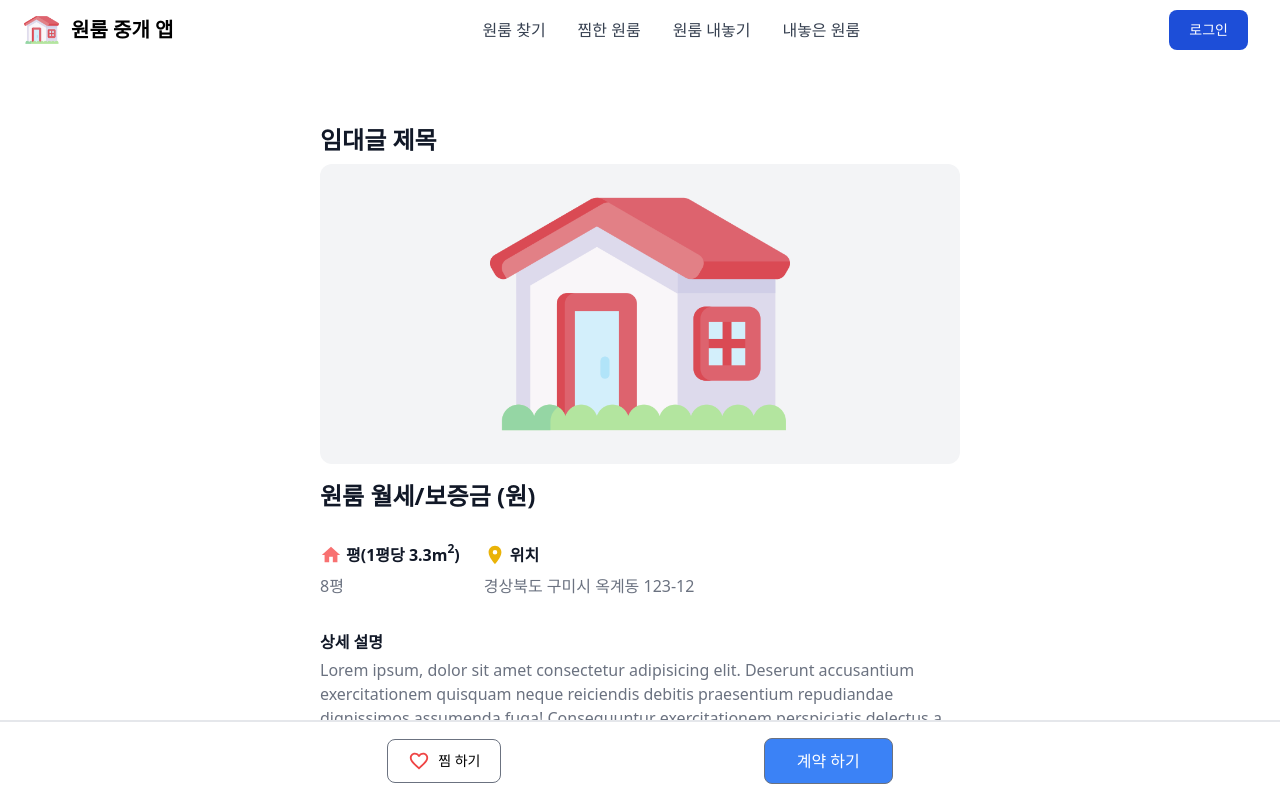
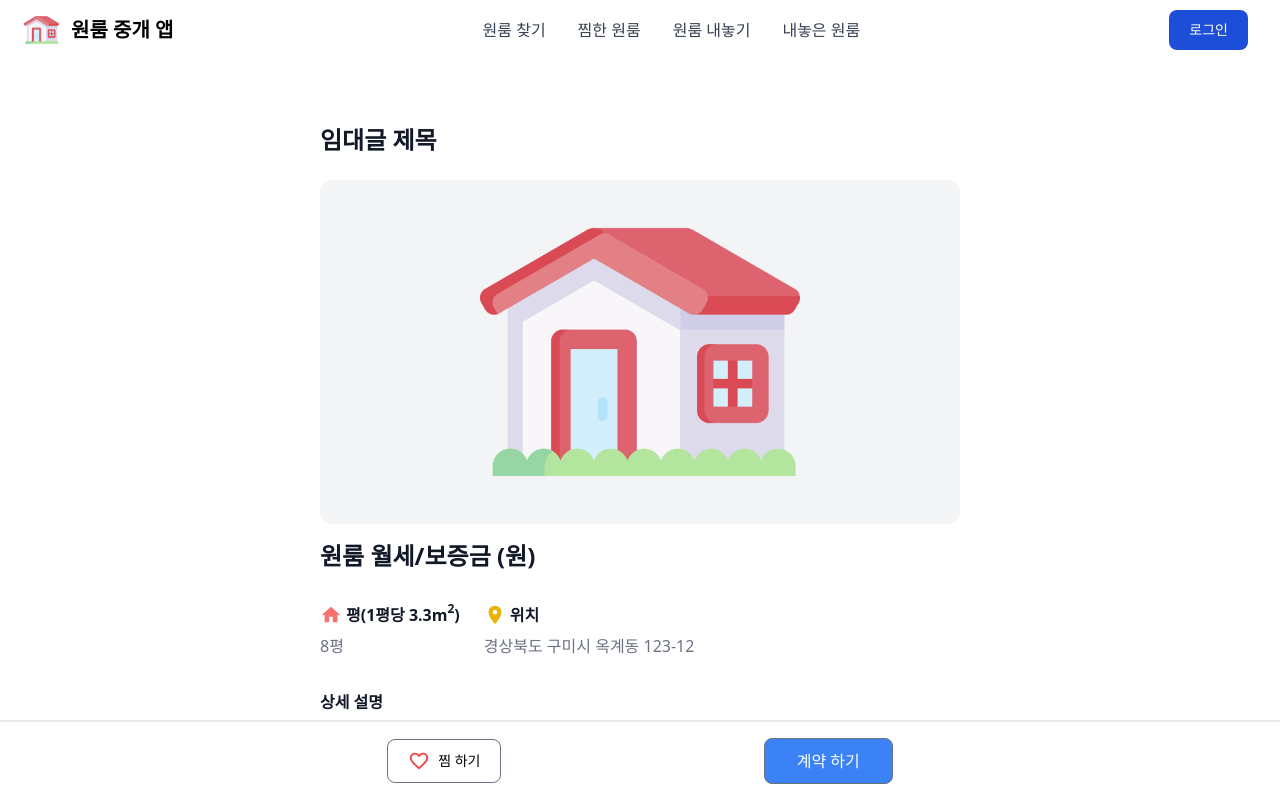
Before and after one commit to YongJaeHyun/room-brokerage-webapp, a Next.js app: page /board/landlord in a window 1280 px wide. Shown: the top 798 px of the page. Built offline with nearby package versions, Linux system fonts and the light colour scheme.

Commit message:
[DEV 19] 원룸 찾기 페이지 및 그 상세 페이지의 마진 및 패딩 조정

```diff
--- a/src/components/board/FavoriteBtn.tsx
+++ b/src/components/board/FavoriteBtn.tsx
@@ -10,7 +10,7 @@ const FavoriteBtn = () => {
     <button
       type="button"
       onClick={handleChange}
-      className="text-black lg:ml-20 xl:ml-64 inline-flex items-center transition-all border border-gray-500 hover:bg-red-400 focus:ring-4 focus:outline-none focus:ring-red-300 font-medium rounded-lg text-sm px-5 py-2.5 text-center dark:text-white"
+      className="text-black bg-white lg:ml-20 xl:ml-64 inline-flex items-center transition-all border border-gray-500 hover:bg-red-400 focus:ring-4 focus:outline-none focus:ring-red-300 font-medium rounded-lg text-sm px-5 py-2.5 text-center dark:text-white"
     >
       {value === true ? <MdFavorite className="text-red-500 mr-2" fontSize={22} /> : <MdFavoriteBorder className="text-red-500 mr-2" fontSize={22} />}
       {value === true ? "찜 취소" : "찜 하기"}
--- a/src/components/board/Item.tsx
+++ b/src/components/board/Item.tsx
@@ -9,7 +9,7 @@ const Item = ({ id }: Props) => {
     <div className="items-start flex-col bg-gray-50 rounded-lg shadow sm:flex dark:bg-gray-800 dark:border-gray-700 hover:bg-gray-100">
       <Link href={`/board/${id}`}>
         <img className="w-full rounded-lg" src="/images/logo.png" alt="Bonnie Avatar" />
-        <div className="p-5">
+        <div className="p-5 pt-0">
           <h3 className="text-xl font-bold tracking-tight text-gray-900 dark:text-white">
             월세/보증금
           </h3>
--- a/src/pages/board/[id].tsx
+++ b/src/pages/board/[id].tsx
@@ -1,21 +1,22 @@
 import ContractBtn from "@/components/board/ContractBtn";
 import FavoriteBtn from "@/components/board/FavoriteBtn";
 import Image from "next/image";
-import { MdRoom, MdHome, MdFavorite } from "react-icons/md";
+import { MdRoom, MdHome } from "react-icons/md";
 
 export default function DetailPage() {
   return (
     <section className="bg-white dark:bg-gray-900">
       <div className="py-8 px-4 mx-auto max-w-2xl lg:py-16">
-        <h2 className="mb-2 text-xl font-semibold leading-none text-gray-900 md:text-2xl dark:text-white">
+        <h2 className="mb-6 text-xl font-semibold leading-none text-gray-900 md:text-2xl dark:text-white">
           임대글 제목
         </h2>
         <div className="flex items-center justify-center rounded-xl bg-gray-100 mb-4">
           <Image
-            width={300}
-            height={300}
+            width="0"
+            height="0"
+            sizes="100vw"
             src="/images/logo.png"
-            className="object-contain"
+            className="w-1/2 h-auto m-3"
             alt="product image"
           />
         </div>
```
